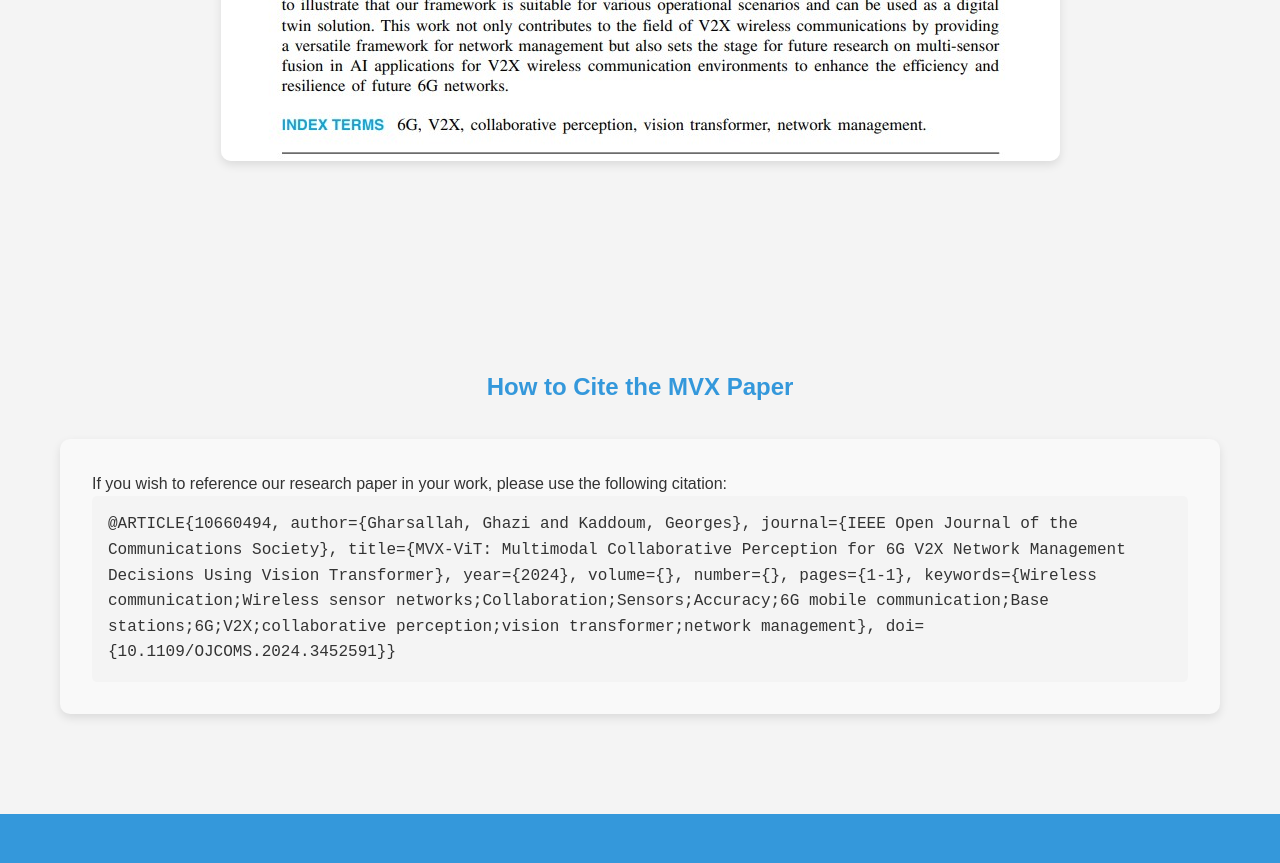
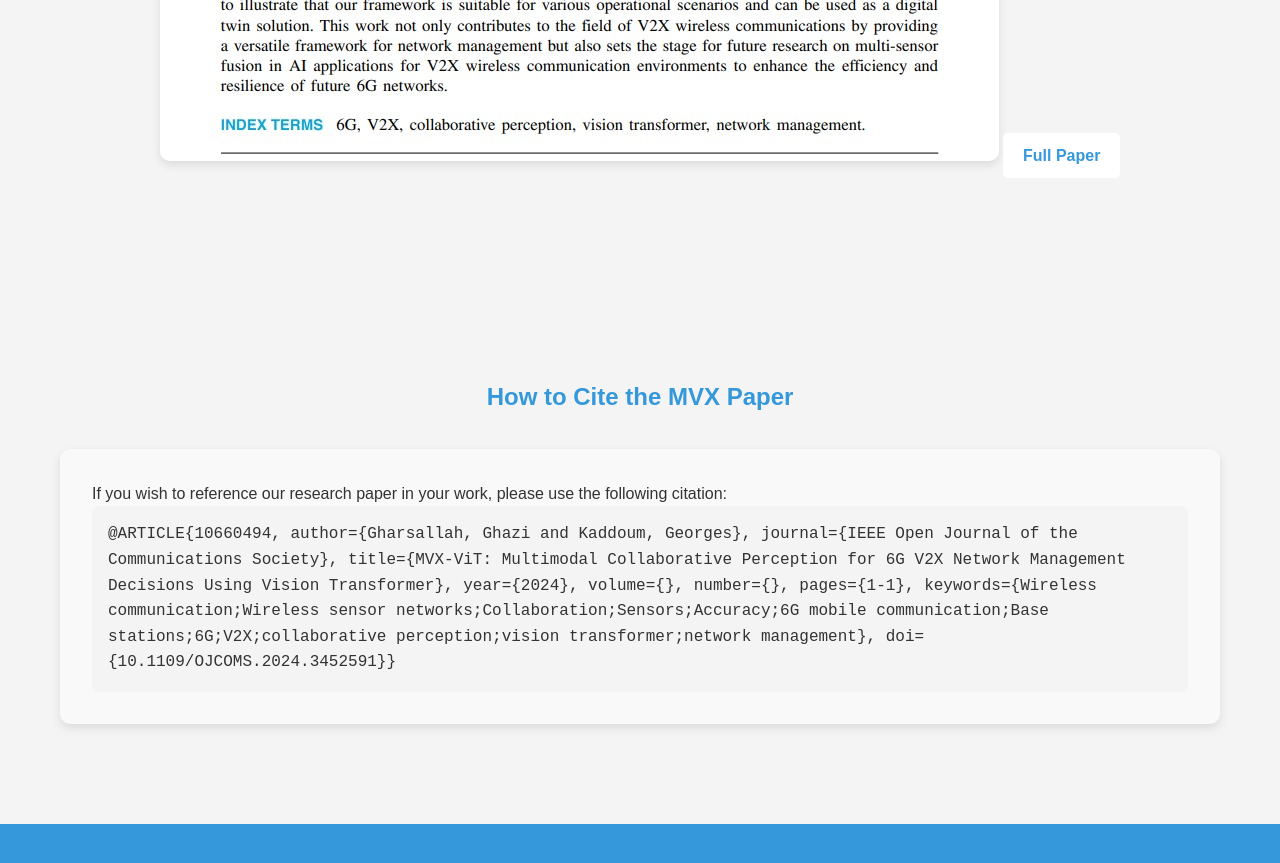
Before and after one commit to ghazigh/MVX, a plain HTML site: page index.html in a window 1280 px wide. Shown: the part 6080-6943 px from the top of the page. Drawn offline with nearby package versions, Linux system fonts and the light colour scheme.

Commit message:
Update index.html

```diff
--- a/index.html
+++ b/index.html
@@ -538,6 +538,7 @@
                 <h2>MVX Paper</h2>
                 <div class="paper-content">
                     <img src="paper.jpg" alt="MVX Paper Title and Abstract">
+                    <a href="https://ieeexplore.ieee.org/abstract/document/10660494" class="cta-button">Full Paper</a>
                 </div>
             </div>
         </section>
```
